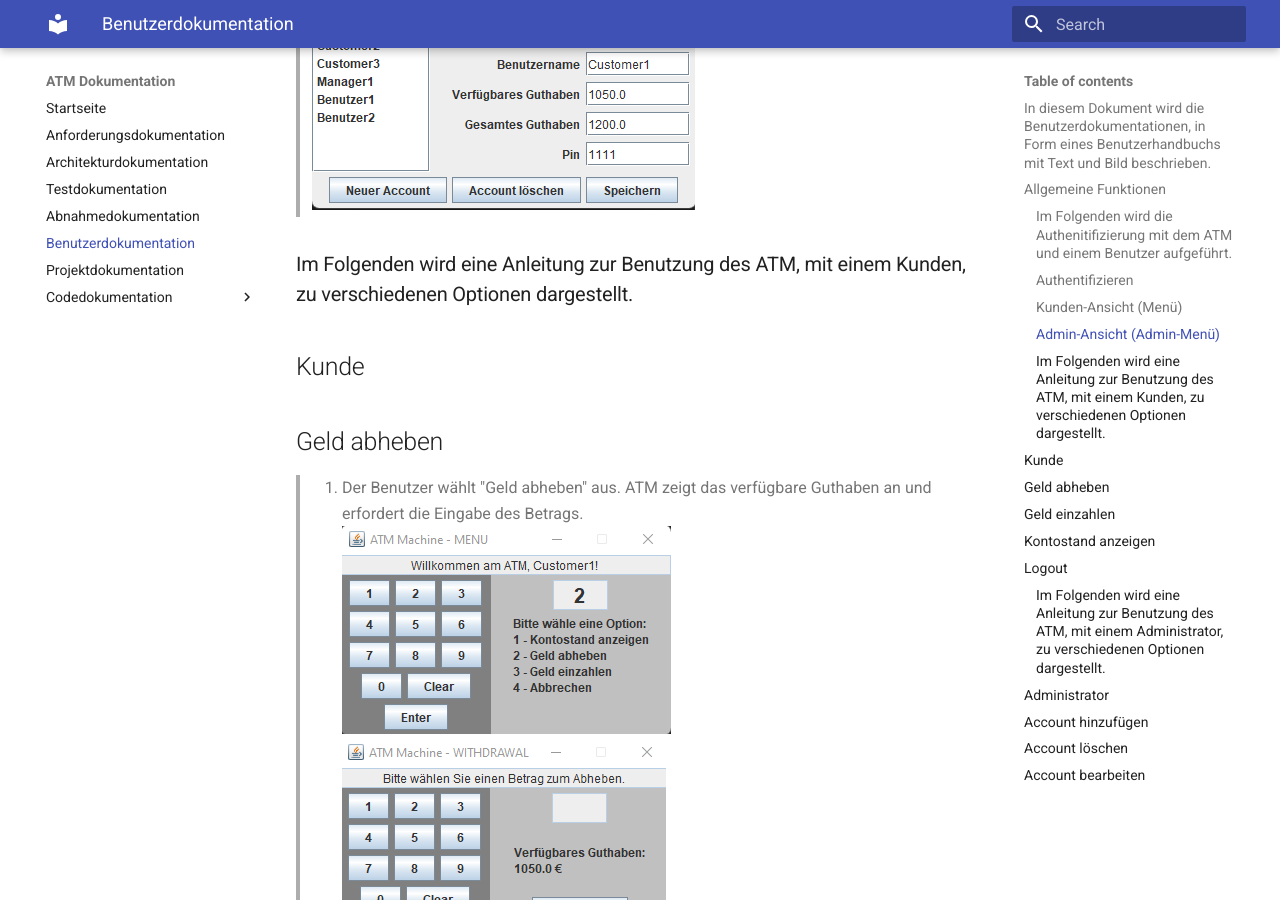
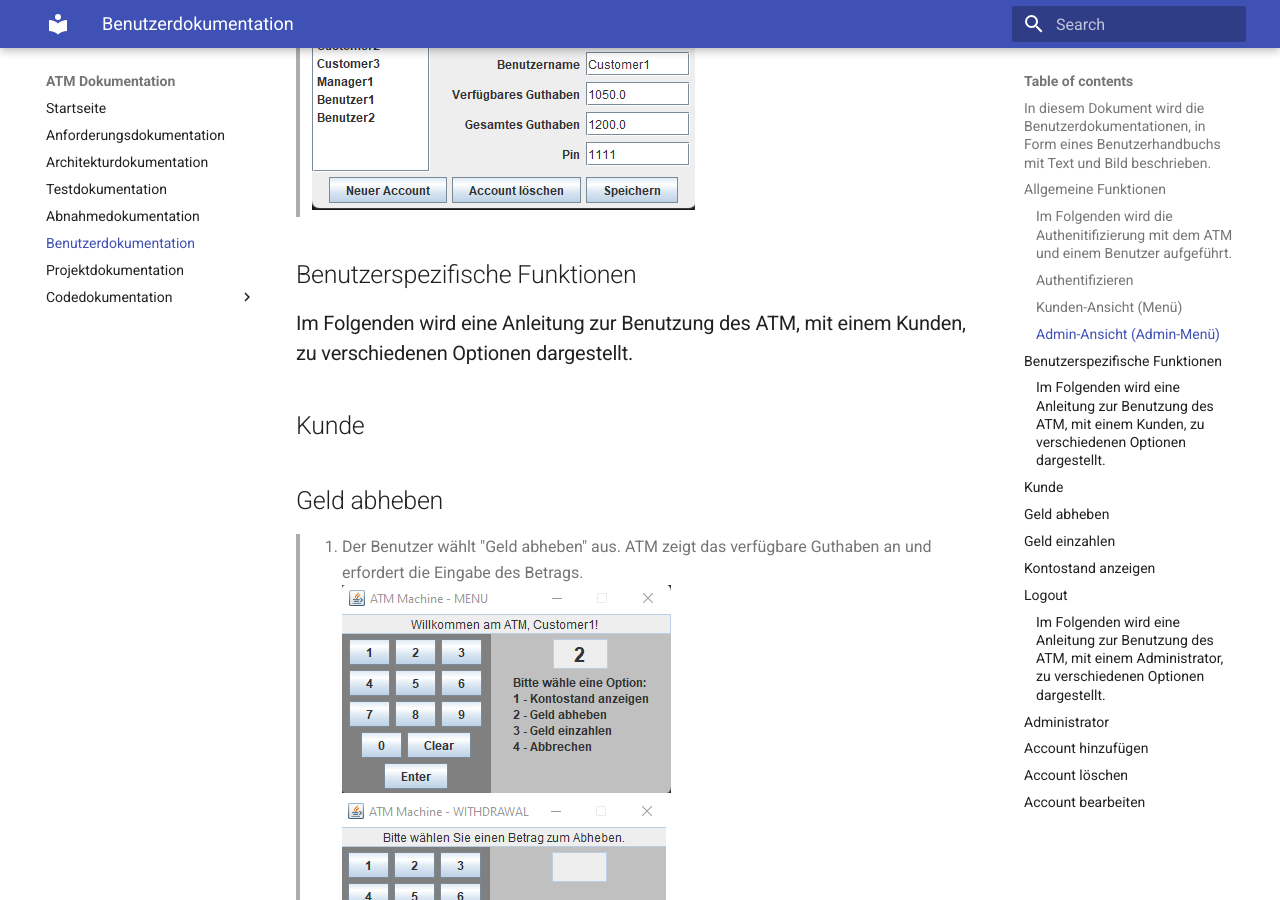
Before and after one commit to Halfpipe-SD/ATM, an MkDocs documentation site: the page built from docs/docs/user-docs.md, in a window 1280 px wide and 900 px high, scrolled down 1500 px. Built offline with MkDocs 1.6.1 and Material for MkDocs 9.7.7, drawn with Linux system fonts in a browser that asks for light colours.

Commit message:
#5 added header

```diff
--- a/docs/docs/user-docs.md
+++ b/docs/docs/user-docs.md
@@ -19,6 +19,7 @@ Nach erfolgreichem „Login“ wird entweder die Kunden-Ansicht, oder die Admin-
 >![udoc](images/BenutzerDoku/BH-Admin.png)
 
 
+## Benutzerspezifische Funktionen
 
 ### Im Folgenden wird eine Anleitung zur Benutzung des ATM, mit einem Kunden, zu verschiedenen Optionen dargestellt.
 
```
